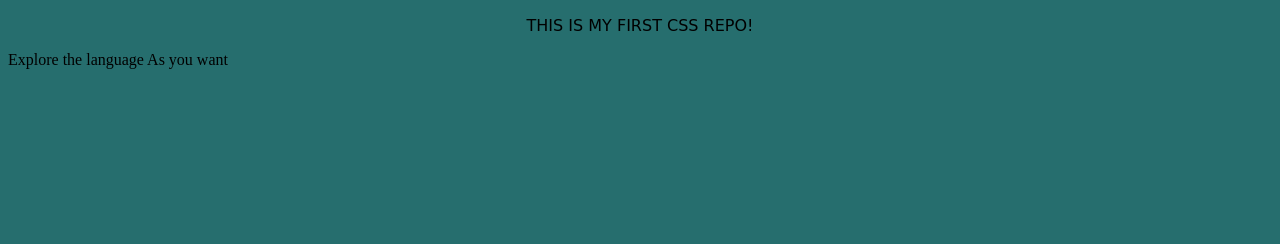
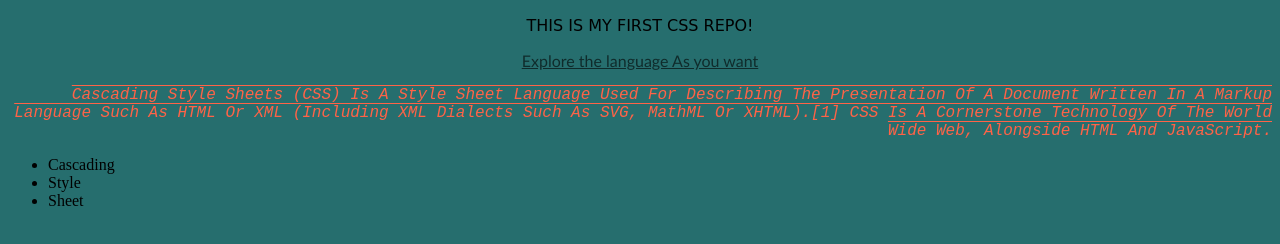
Before and after one commit to FaizShaikh0705/Css-Repo, a plain HTML site: page index.html in a window 1280 px wide. Drawn offline with Linux system fonts and the light colour scheme.

Commit message:
Css Learning Day2

```diff
--- a/index.html
+++ b/index.html
@@ -14,8 +14,22 @@
          </div>
 
          <div>
-            <p class="H2class"><span id="logo">E</span>xplore the language As you want</p>
+            <p class="h2class"><span id="logo">E</span>xplore the language As you want</p>
          </div>
+
+
+        <div>
+            <p class="info">Cascading Style Sheets (CSS) is a style sheet language used for describing the presentation of a document written in a markup language such as HTML or XML (including XML dialects such as SVG, MathML or XHTML).[1] CSS is a cornerstone technology of the World Wide Web, alongside HTML and JavaScript.</p>
+        </div>
+
+
+        <div>
+            <ul>
+            <li>Cascading</li>
+            <li>Style</li>
+            <li>Sheet</li>
+            </ul>
+        </div>
     </section>
 </body>
 </html>
--- a/style.css
+++ b/style.css
@@ -24,21 +24,58 @@ body {
 
 }
 
-.H2class {
+.h2class {
     /* text-align is for alignment of the element */
     /* text-align: right; */
     /* text-align: justify; */
-    /* text-align: center; */
+    text-align: center;
     /* text-align: left; */
     /* text-align:end; */
 
-    /* font-family: 'Gill Sans'; */
+    font-family: 'Gill Sans';
     /* font-style: oblique; */
-    /* text-decoration:underline; */
-    /* opacity:0.6; */
+    text-decoration:underline;
+    opacity:0.6;
 }
 
 #logo {
     /* font-family: cursive; */
     /* color: blue; */
 }
+
+.info {
+    text-align: right;
+    text-transform: capitalize;
+    text-decoration: overline;
+    font-family: monospace;
+    font-size: 16px;
+    font-style: italic;
+    color: tomato;
+
+    /* position is used for the position of the element */
+    /* position: absolute; */
+    position: relative;
+    /* left: 100px; */
+    /* right: 100px; */
+    /* position: fixed; */
+    /* bottom: 100px; */
+    /* top: 10px; */
+    /* position: static; */
+
+   /* word spacing and letter-spacing is used for space between words and letter,line-height is used for  height of the between line    */
+    /* word-spacing: 150px; */
+    /* letter-spacing: 4px; */
+    /* line-height: 150px; */
+}
+
+ul{
+    /* list-style: circle; */
+    /* list-style: disc; */
+    /* list-style: armenian; */
+    /* list-style: georgian; */
+    /* list-style-position: inside; */
+    /* list-style-position: outside; */
+    /* list-style-image:url(images/1_nLa-Cstqw2bW2ZWs693gBg\(1\).png); */
+
+
+}
```
